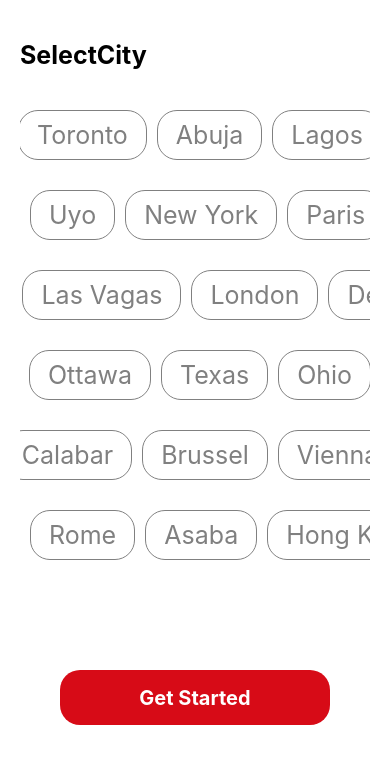
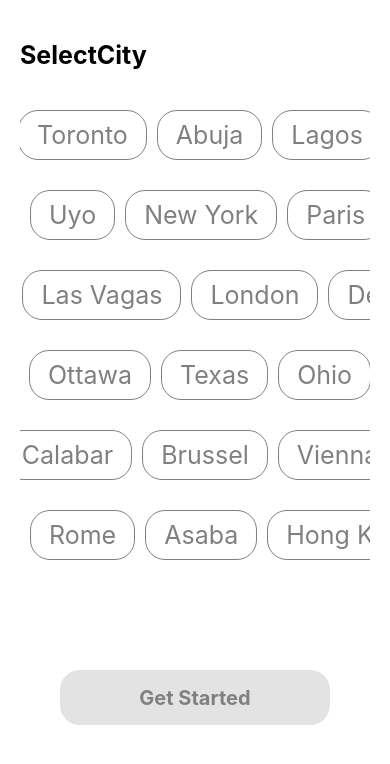
Before and after one commit to GUchechi/BookMovieTicket-App_React-Native, a React Native app: screen /SelectCity in a window 390 px wide. Shown: the top 764 px of the page. Built offline with nearby package versions, Linux system fonts and the light colour scheme.

Commit message:
added touchableOpacity functionality

```diff
--- a/screens/SelectCity.jsx
+++ b/screens/SelectCity.jsx
@@ -13,7 +13,8 @@ import { useNavigation } from "@react-navigation/native";
 
 const SelectCity = () => {
   const navigation = useNavigation();
-  const [isSelected, setIsSelcected] = useState();
+  const [isSelected, setIsSelected] = useState();
+  const [isClicked, setIsClicked] = useState(true);
 
   return (
     <SafeAreaView
@@ -40,22 +41,26 @@ const SelectCity = () => {
           data={cities}
           renderItem={({ item, index }) => (
             <TouchableOpacity
-              onPress={() => setIsSelcected(index)}
+              onPress={() => {
+                setIsSelected(index);
+                setIsClicked(false);
+              }}
               style={{
-                borderWidth: 1,
+                borderWidth: isSelected === index ? 2 : 1,
                 borderColor:
-                  isSelected === index ? useColor.primary : useColor.grey,
+                  isSelected === index ? useColor.white : useColor.grey,
                 marginLeft: 10,
                 marginBottom: 30,
                 paddingHorizontal: 18,
                 paddingVertical: 9,
                 borderRadius: 20,
+                backgroundColor: isSelected === index ? "red" : "#fff",
               }}
             >
               <Text
                 style={{
                   fontWeight: "400",
-                  color: useColor.grey,
+                  color: isSelected === index ? useColor.white : useColor.grey,
                   fontSize: 25,
                 }}
               >
@@ -68,9 +73,10 @@ const SelectCity = () => {
       </View>
 
       <TouchableOpacity
+        disabled={isClicked}
         onPress={() => navigation.navigate("HomeScreen")}
         style={{
-          backgroundColor: useColor.primary,
+          backgroundColor: isClicked === false ? useColor.primary : "#e3e3e3",
           marginHorizontal: 40,
           height: 55,
           borderRadius: 20,
@@ -82,7 +88,7 @@ const SelectCity = () => {
         <Text
           style={{
             fontWeight: "bold",
-            color: "white",
+            color: isClicked === false ? "white" : "grey",
             fontWeight: "bold",
             fontSize: 20,
           }}
```
